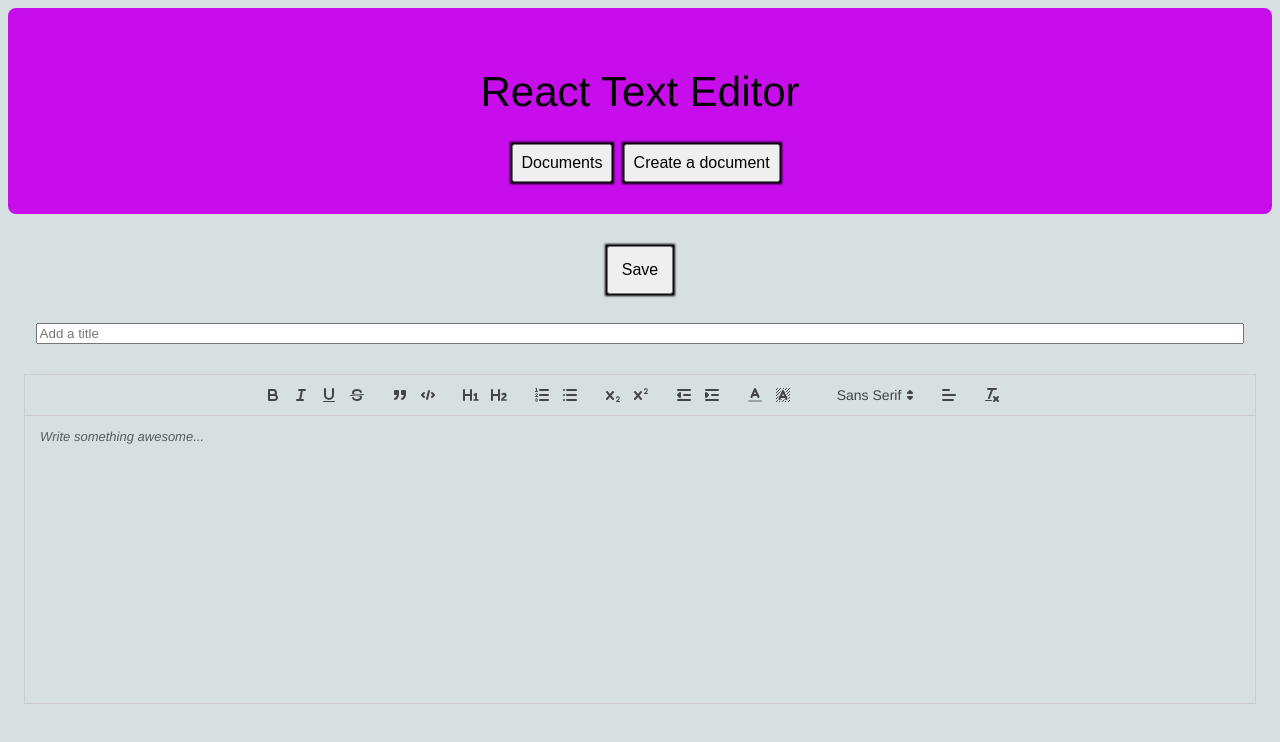
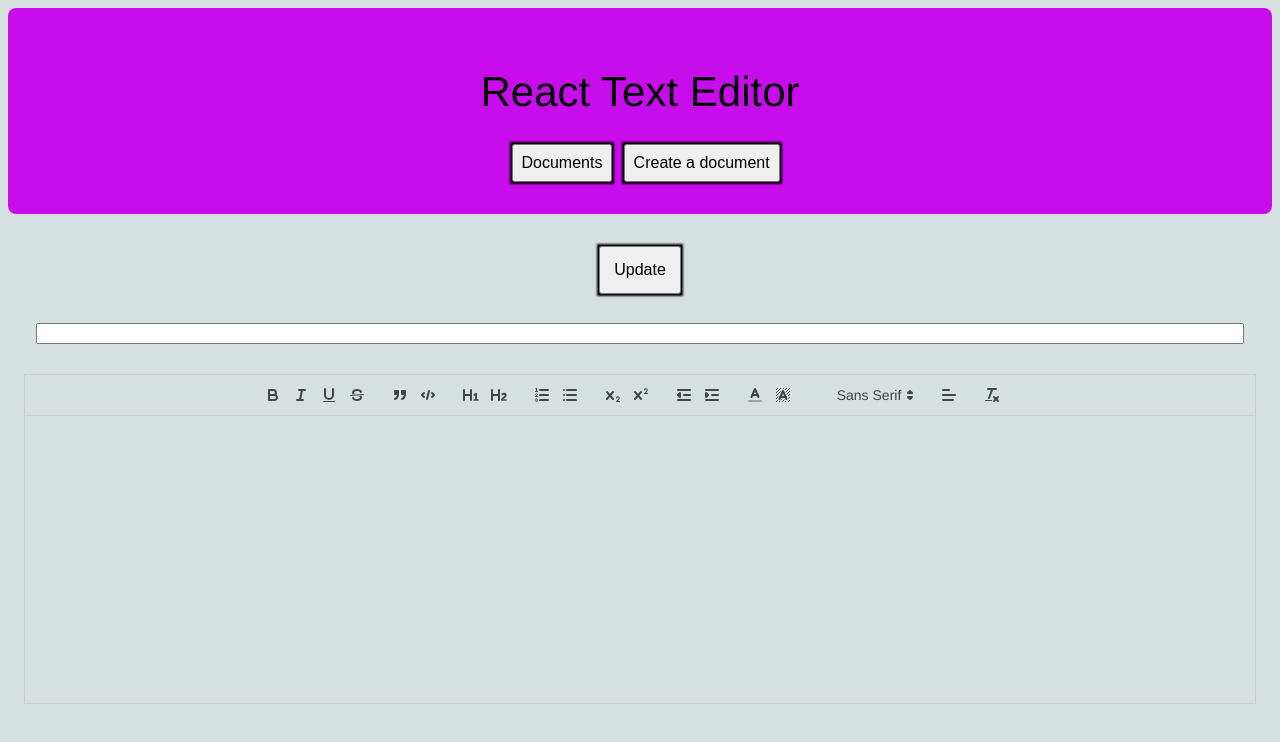
Before and after one commit to fridavbg/jsramverk-texteditor, a React (Create React App) app: page /edit in a window 1280 px wide. Shown: the top 742 px of the page. Built offline with nearby package versions, Linux system fonts and the light colour scheme; no server answers.

Commit message:
name changes

```diff
--- a/src/App.jsx
+++ b/src/App.jsx
@@ -4,7 +4,8 @@ import { useState, useEffect } from "react";
 import docModel from "./models/documents";
 import Header from "./components/incl/Header";
 import DocList from "./components/docs/DocList";
-import Editor from "./components/docs/Editor";
+import CreateEditor from "./components/docs/CreateEditor";
+import UpdateDoc from "./components/docs/UpdateDoc";
 
 function App() {
     const [docs, setDocs] = useState([]);
@@ -26,8 +27,8 @@ function App() {
             <Header />
             <Routes>
                 <Route path="/" element={<DocList docs={docs} />} />
-                <Route path="/create" element={<Editor />} />
-                <Route path="/edit" element={<Editor />} />
+                <Route path="/create" element={<CreateEditor />} />
+                <Route path="/edit" element={<UpdateDoc />} />
             </Routes>
         </Router>
     );
--- a/src/components/docs/Editor.jsx
+++ b/src/components/docs/CreateEditor.jsx
@@ -23,7 +23,7 @@ const modules = {
     ],
 };
 
-function Editor() {
+function CreateEditor() {
     const [newDoc, setNewDoc] = useState({});
     const editorRef = useRef();
     let newObject = {};
@@ -52,7 +52,7 @@ function Editor() {
             return;
         }
         await docModel.createDoc(newDoc);
-        console.log('Added: ' + newDoc);
+
         navigate('/');
     }
 
@@ -84,4 +84,4 @@ function Editor() {
     );
 }
 
-export default Editor;
+export default CreateEditor;
--- a/src/components/docs/DocCard.jsx
+++ b/src/components/docs/DocCard.jsx
@@ -1,14 +1,18 @@
-import { Route } from 'react-router-dom';
-import Editor from "./Editor";
+import { useNavigate } from "react-router-dom";
 
 function DocCard({ doc, index }) {
+    const navigate = useNavigate();
+
+    const editDoc = () => {
+        navigate("/edit");
+    };
+
     return (
         <div className="card">
             <p>{doc._id}</p>
             <h2>{doc.title}</h2>
             <p>{doc.description}</p>
-            {/* <Route exact path="/edit/{doc._id}" component={Editor} /> */}
-            <button className="edit-btn">
+            <button className="edit-btn" onClick={editDoc}>
                 Edit
             </button>
         </div>
--- /dev/null
+++ b/src/components/docs/UpdateDoc.jsx
@@ -0,0 +1,87 @@
+import { useNavigate } from "react-router-dom";
+import { useState, useRef } from "react";
+import ReactQuill from "react-quill";
+import "react-quill/dist/quill.snow.css";
+import parse from "html-react-parser";
+import docModel from "../../models/documents";
+
+const modules = {
+    toolbar: [
+        ["bold", "italic", "underline", "strike"],
+        ["blockquote", "code-block"],
+
+        [{ header: 1 }, { header: 2 }],
+        [{ list: "ordered" }, { list: "bullet" }],
+        [{ script: "sub" }, { script: "super" }],
+        [{ indent: "-1" }, { indent: "+1" }],
+
+        [{ color: [] }, { background: [] }],
+        [{ font: [] }],
+        [{ align: [] }],
+
+        ["clean"],
+    ],
+};
+
+function UpdateDoc({ doc }) {
+    const [newDoc, setNewDoc] = useState({});
+    const editorRef = useRef();
+    let newObject = {};
+    const navigate = useNavigate();
+    //if (editorRef.current) console.log(editorRef.current.editor.getContents());
+
+    function changeTitle(event) {
+        newObject[event.target.name] = event.target.value;
+        setNewDoc({ ...newDoc, ...newObject });
+    }
+
+    function changeText(event) {
+        newObject["description"] = event;
+        setNewDoc({ ...newDoc, ...newObject });
+    }
+
+    async function saveText() {
+        if (
+            newDoc.title === "" ||
+            newDoc.title === undefined ||
+            newDoc.description === undefined ||
+            newDoc.description === "" ||
+            newDoc.description.hasOwnProperty("key")
+        ) {
+            alert("Please fill in a title and a text");
+            return;
+        }
+        await docModel.createDoc(newDoc);
+        console.log('Added: ' + newDoc);
+        navigate('/');
+    }
+
+    return (
+        <>
+            {doc}
+            <button className="create-btn" onClick={saveText}>
+                Update
+            </button>
+            <div>
+                <input
+                    className="title-input"
+                    onChange={changeTitle}
+                    name="title"
+                    value={doc}
+                />
+                <ReactQuill
+                    name="text"
+                    theme="snow"
+                    onChange={(event) => {
+                        changeText(parse(event).props.children);
+                    }}
+                    modules={modules}
+                    style={{ height: "3in", margin: "1em", flex: "1" }}
+                    ref={editorRef}
+                />
+            </div>
+        </>
+    );
+}
+
+export default UpdateDoc;
```
